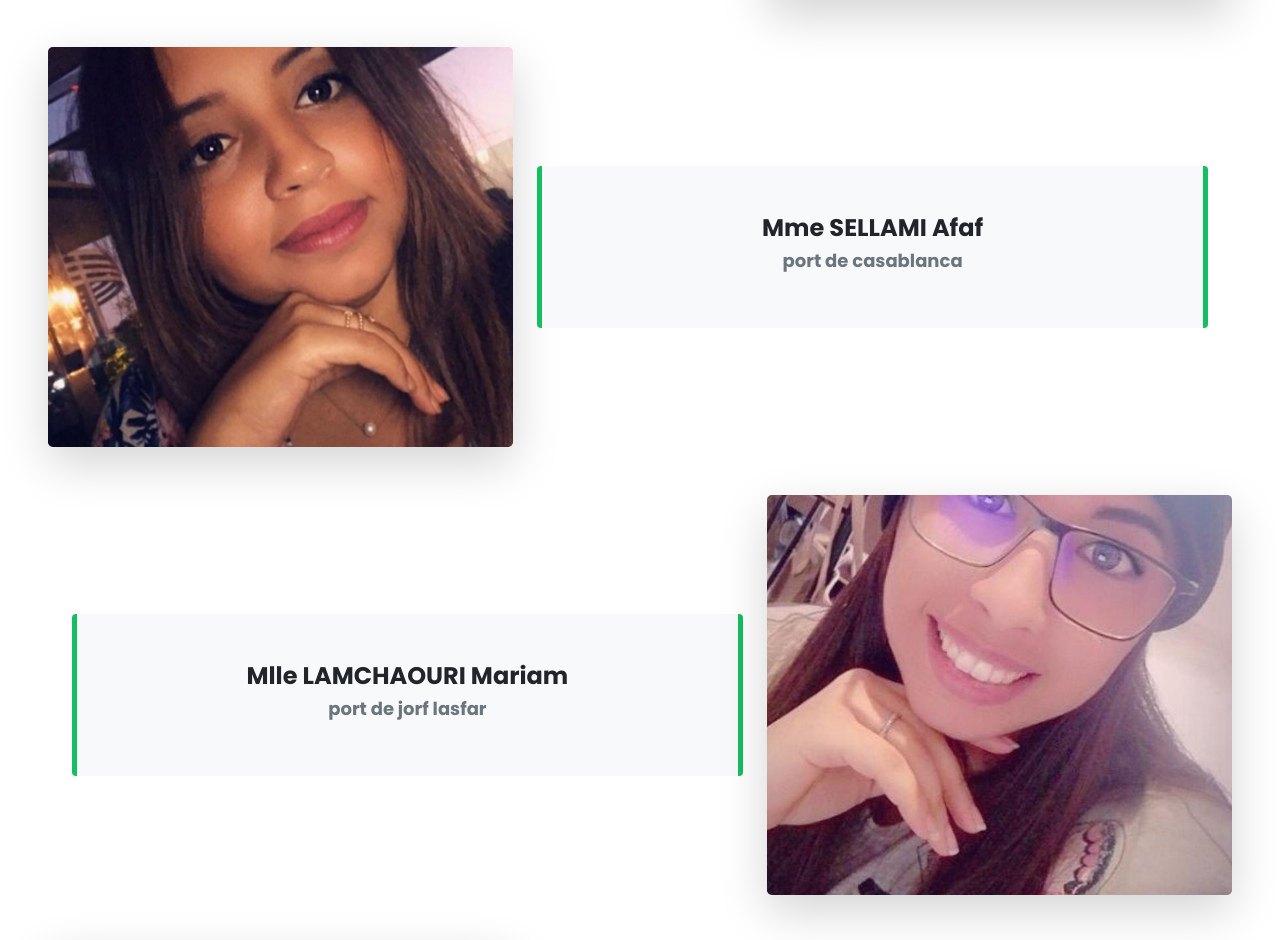
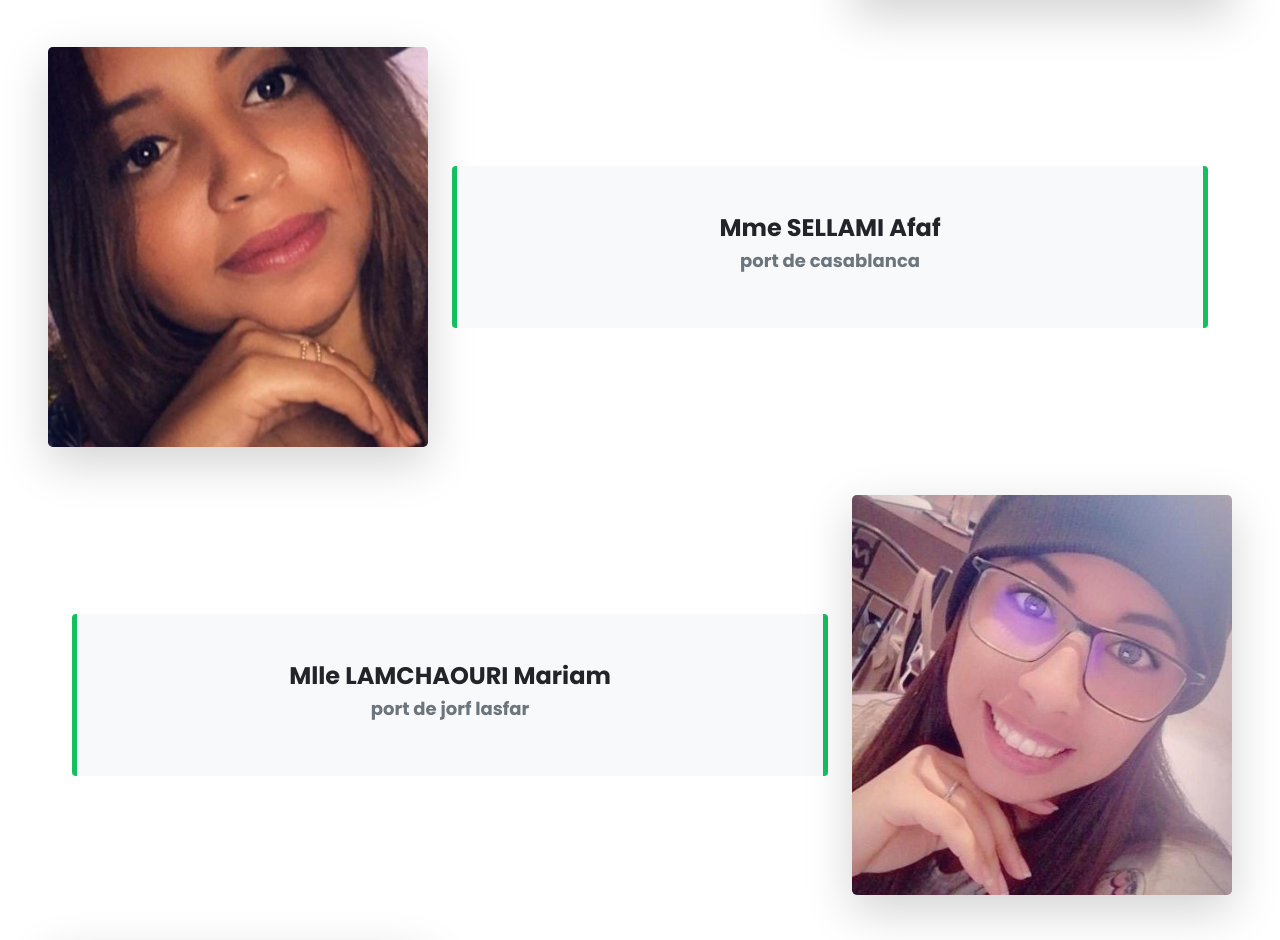
Before and after one commit to khouilid/Noble_shipping, a PHP site: page /About.php in a window 1280 px wide. Shown: the part 1876-2816 px from the top of the page. Run offline with PHP 8.4, Linux system fonts and the light colour scheme; some libraries are stand-ins or nearby versions.

Commit message:
fix images size

```diff
--- a/About.php
+++ b/About.php
@@ -93,12 +93,12 @@
                                         <h4 class="text-center">M. BENCHAARA Hassan</h4>
                                         <h6 class="text-secondary text-center">direction generale</h6>
                                     </div>
-                                    <div class="w-75 w-lg-100 About_pic_t">
+                                    <div class=" w-lg-100 About_pic_t">
                                         <img class="rounded-lg w-100 shadow-lg" src="src/img/daniel-asaki-CG6Wo4Ac4uc-unsplash.jpg" alt="">
                                     </div>
                                 </div>
                                 <div class="d-flex justify-content-around flex-column align-items-center flex-lg-row m-5">
-                                    <div class="w-75 w-lg-100 About_pic_t">
+                                    <div class=" w-lg-100 About_pic_t">
                                         <img class="rounded-lg w-100 shadow-lg" src="src/img/photo_2020-07-23_15-12-32.jpg" alt="">
                                     </div>
                                     <div class="bg-light w-100 w-lg-100 m-4 p-5 About_team  h-auto rounded">
@@ -127,12 +127,12 @@
                                         <h6 class="text-secondary text-center">port de jorf lasfar
                                         </h6>
                                     </div>
-                                    <div class="w-75 w-lg-100 About_pic_t">
+                                    <div class=" w-lg-100 About_pic_t">
                                         <img class="rounded-lg w-100 shadow-lg" src="src/img/photo_2020-07-23_16-08-00.jpg" alt="">
                                     </div>
                                 </div>
                                 <div class="d-flex justify-content-around flex-column align-items-center flex-lg-row m-5">
-                                    <div class="w-75 w-lg-100 About_pic_t">
+                                    <div class=" w-lg-100 About_pic_t">
                                         <img class="rounded-lg w-100 shadow-lg" src="src/img/daniel-asaki-CG6Wo4Ac4uc-unsplash.jpg" alt="">
                                     </div>
                                     <div class="bg-light w-100 w-lg-100 m-4 p-5 About_team  h-auto rounded">
@@ -155,12 +155,12 @@
                                         <h6 class="text-secondary text-center">port de jorf lasfar
                                         </h6>
                                     </div>
-                                    <div class="w-75 w-lg-100 About_pic_t">
+                                    <div class=" w-lg-100 About_pic_t">
                                         <img class="rounded-lg w-100 shadow-lg" src="src/img/daniel-asaki-CG6Wo4Ac4uc-unsplash.jpg" alt="">
                                     </div>
                                 </div>
                                 <div class="d-flex justify-content-around flex-column align-items-center flex-lg-row m-5">
-                                    <div class="w-75 w-lg-100 About_pic_t">
+                                    <div class=" w-lg-100 About_pic_t">
                                         <img class="rounded-lg w-100 shadow-lg" src="src/img/daniel-asaki-CG6Wo4Ac4uc-unsplash.jpg" alt="">
                                     </div>
                                     <div class="bg-light w-100 w-lg-100 m-4 p-5 About_team  h-auto rounded">
@@ -185,12 +185,12 @@
                                         <h6 class="text-secondary text-center">partement comptabilité
                                         </h6>
                                     </div>
-                                    <div class="w-75 w-lg-100 About_pic_t">
+                                    <div class=" w-lg-100 About_pic_t">
                                         <img class="rounded-lg w-100 shadow-lg" src="src/img/daniel-asaki-CG6Wo4Ac4uc-unsplash.jpg" alt="">
                                     </div>
                                 </div>
                                 <div class="d-flex justify-content-around flex-column align-items-center flex-lg-row m-5">
-                                    <div class="w-100 w-lg-100 About_pic_t">
+                                    <div class=" w-lg-100 About_pic_t">
                                         <img class="rounded-lg w-100 shadow-lg" src="src/img/matheus-ferrero-pg_WCHWSdT8-unsplash.jpg" alt="">
                                     </div>
                                     <div class="bg-light w-100 w-lg-100 m-4 p-5 About_team  h-auto rounded">
@@ -215,7 +215,7 @@
 
                                         </h6>
                                     </div>
-                                    <div class="w-75 w-lg-100 About_pic_t">
+                                    <div class=" w-lg-100 About_pic_t">
                                         <img class="rounded-lg w-100 shadow-lg" src="src/img/daniel-asaki-CG6Wo4Ac4uc-unsplash.jpg" alt="">
                                     </div>
                                 </div>
--- a/src/style/style.css
+++ b/src/style/style.css
@@ -214,5 +214,7 @@ input,textarea{
 .About_pic_t img{
     height: 400px;
     object-fit: cover;
+    width: 380px !important;
+    margin: auto !important;
 
 }
```
Also changed, not shown: Contact.php (+1 -7 lines), src/img/photo_2020-07-23_15-12-32.jpg, src/img/photo_2020-07-23_15-14-04.jpg (deleted), src/img/photo_2020-07-23_16-08-00.jpg.
